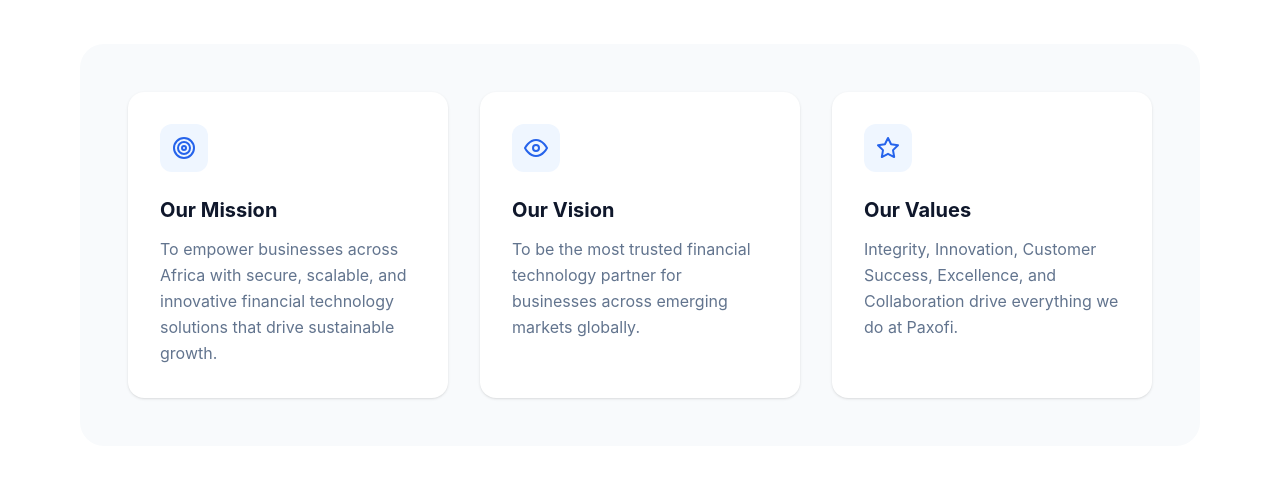
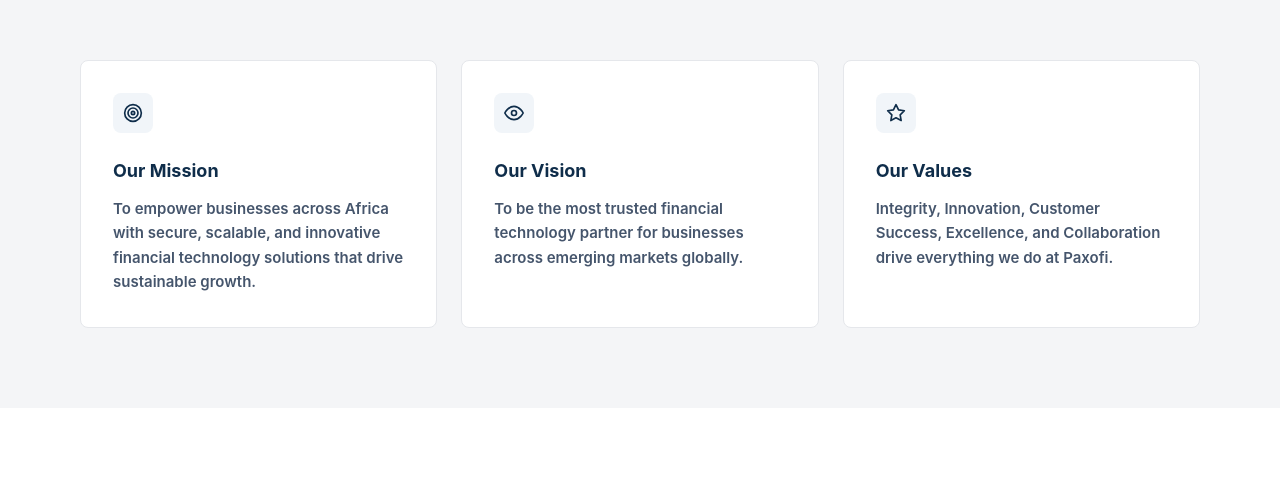
Before and after one commit to umeaclinton/paxoficontactus, a React (Vite) app: page /about in a window 1280 px wide. Shown: the part 788-1284 px from the top of the page. Built offline with nearby package versions, Linux system fonts and the light colour scheme.

Commit message:
Update hero image and cards section on About Us page

```diff
--- a/src/pages/AboutUs.jsx
+++ b/src/pages/AboutUs.jsx
@@ -26,42 +26,40 @@ export default function AboutUs() {
                 <div className="lg:w-1/2 w-full">
                     {/* Placeholder for the building image */}
                     <div className="w-full aspect-[4/3] bg-gray-200 rounded-2xl overflow-hidden shadow-lg">
-                        <img src="https://images.unsplash.com/photo-1486406146926-c627a92ad1ab?q=80&w=2070&auto=format&fit=crop" alt="Paxofi Building" className="w-full h-full object-cover" />
+                        <img src="/Background+Border.png" alt="Paxofi Building" className="w-full h-full object-cover" />
                     </div>
                 </div>
             </div>
 
             {/* MISSION, VISION, VALUES */}
-            <div className="px-6 lg:px-20 py-16">
-                <div className="bg-[#F8FAFC] rounded-3xl p-8 lg:p-12">
-                    <div className="grid grid-cols-1 md:grid-cols-3 gap-8">
-                        <div className="bg-white p-8 rounded-2xl shadow-sm flex flex-col">
-                            <div className="w-12 h-12 bg-[#EFF6FF] rounded-xl flex items-center justify-center mb-6">
-                                <svg width="24" height="24" viewBox="0 0 24 24" fill="none" stroke="#2563EB" strokeWidth="2" strokeLinecap="round" strokeLinejoin="round"><circle cx="12" cy="12" r="10"></circle><circle cx="12" cy="12" r="6"></circle><circle cx="12" cy="12" r="2"></circle></svg>
+            <div className="bg-[#F4F5F7] px-6 lg:px-20 py-20">
+                <div className="grid grid-cols-1 md:grid-cols-3 gap-6 max-w-7xl mx-auto">
+                    <div className="bg-white p-8 rounded-lg border border-gray-200 flex flex-col">
+                        <div className="w-10 h-10 bg-[#F1F5F9] rounded-lg flex items-center justify-center mb-6">
+                            <svg width="20" height="20" viewBox="0 0 24 24" fill="none" stroke="#0F2D4A" strokeWidth="2" strokeLinecap="round" strokeLinejoin="round"><circle cx="12" cy="12" r="10"></circle><circle cx="12" cy="12" r="6"></circle><circle cx="12" cy="12" r="2"></circle></svg>
                         </div>
-                            <h3 className="text-xl font-bold text-[#0F172B] mb-3">Our Mission</h3>
-                            <p className="text-[#62748E] leading-relaxed">
+                        <h3 className="text-lg font-bold text-[#0F2D4A] mb-3">Our Mission</h3>
+                        <p className="text-[#45556C] font-semibold text-[15px] leading-relaxed">
                             To empower businesses across Africa with secure, scalable, and innovative financial technology solutions that drive sustainable growth.
                         </p>
                     </div>
-                        <div className="bg-white p-8 rounded-2xl shadow-sm flex flex-col">
-                            <div className="w-12 h-12 bg-[#EFF6FF] rounded-xl flex items-center justify-center mb-6">
-                                <svg width="24" height="24" viewBox="0 0 24 24" fill="none" stroke="#2563EB" strokeWidth="2" strokeLinecap="round" strokeLinejoin="round"><path d="M1 12s4-8 11-8 11 8 11 8-4 8-11 8-11-8-11-8z"></path><circle cx="12" cy="12" r="3"></circle></svg>
+                    <div className="bg-white p-8 rounded-lg border border-gray-200 flex flex-col">
+                        <div className="w-10 h-10 bg-[#F1F5F9] rounded-lg flex items-center justify-center mb-6">
+                            <svg width="20" height="20" viewBox="0 0 24 24" fill="none" stroke="#0F2D4A" strokeWidth="2" strokeLinecap="round" strokeLinejoin="round"><path d="M1 12s4-8 11-8 11 8 11 8-4 8-11 8-11-8-11-8z"></path><circle cx="12" cy="12" r="3"></circle></svg>
                         </div>
-                            <h3 className="text-xl font-bold text-[#0F172B] mb-3">Our Vision</h3>
-                            <p className="text-[#62748E] leading-relaxed">
+                        <h3 className="text-lg font-bold text-[#0F2D4A] mb-3">Our Vision</h3>
+                        <p className="text-[#45556C] font-semibold text-[15px] leading-relaxed">
                             To be the most trusted financial technology partner for businesses across emerging markets globally.
                         </p>
                     </div>
-                        <div className="bg-white p-8 rounded-2xl shadow-sm flex flex-col">
-                            <div className="w-12 h-12 bg-[#EFF6FF] rounded-xl flex items-center justify-center mb-6">
-                                <svg width="24" height="24" viewBox="0 0 24 24" fill="none" stroke="#2563EB" strokeWidth="2" strokeLinecap="round" strokeLinejoin="round"><polygon points="12 2 15.09 8.26 22 9.27 17 14.14 18.18 21.02 12 17.77 5.82 21.02 7 14.14 2 9.27 8.91 8.26 12 2"></polygon></svg>
+                    <div className="bg-white p-8 rounded-lg border border-gray-200 flex flex-col">
+                        <div className="w-10 h-10 bg-[#F1F5F9] rounded-lg flex items-center justify-center mb-6">
+                            <svg width="20" height="20" viewBox="0 0 24 24" fill="none" stroke="#0F2D4A" strokeWidth="2" strokeLinecap="round" strokeLinejoin="round"><polygon points="12 2 15.09 8.26 22 9.27 17 14.14 18.18 21.02 12 17.77 5.82 21.02 7 14.14 2 9.27 8.91 8.26 12 2"></polygon></svg>
                         </div>
-                            <h3 className="text-xl font-bold text-[#0F172B] mb-3">Our Values</h3>
-                            <p className="text-[#62748E] leading-relaxed">
+                        <h3 className="text-lg font-bold text-[#0F2D4A] mb-3">Our Values</h3>
+                        <p className="text-[#45556C] font-semibold text-[15px] leading-relaxed">
                             Integrity, Innovation, Customer Success, Excellence, and Collaboration drive everything we do at Paxofi.
                         </p>
-                        </div>
                     </div>
                 </div>
             </div>
```
Lines whose indentation alone changed are shown as unchanged.
